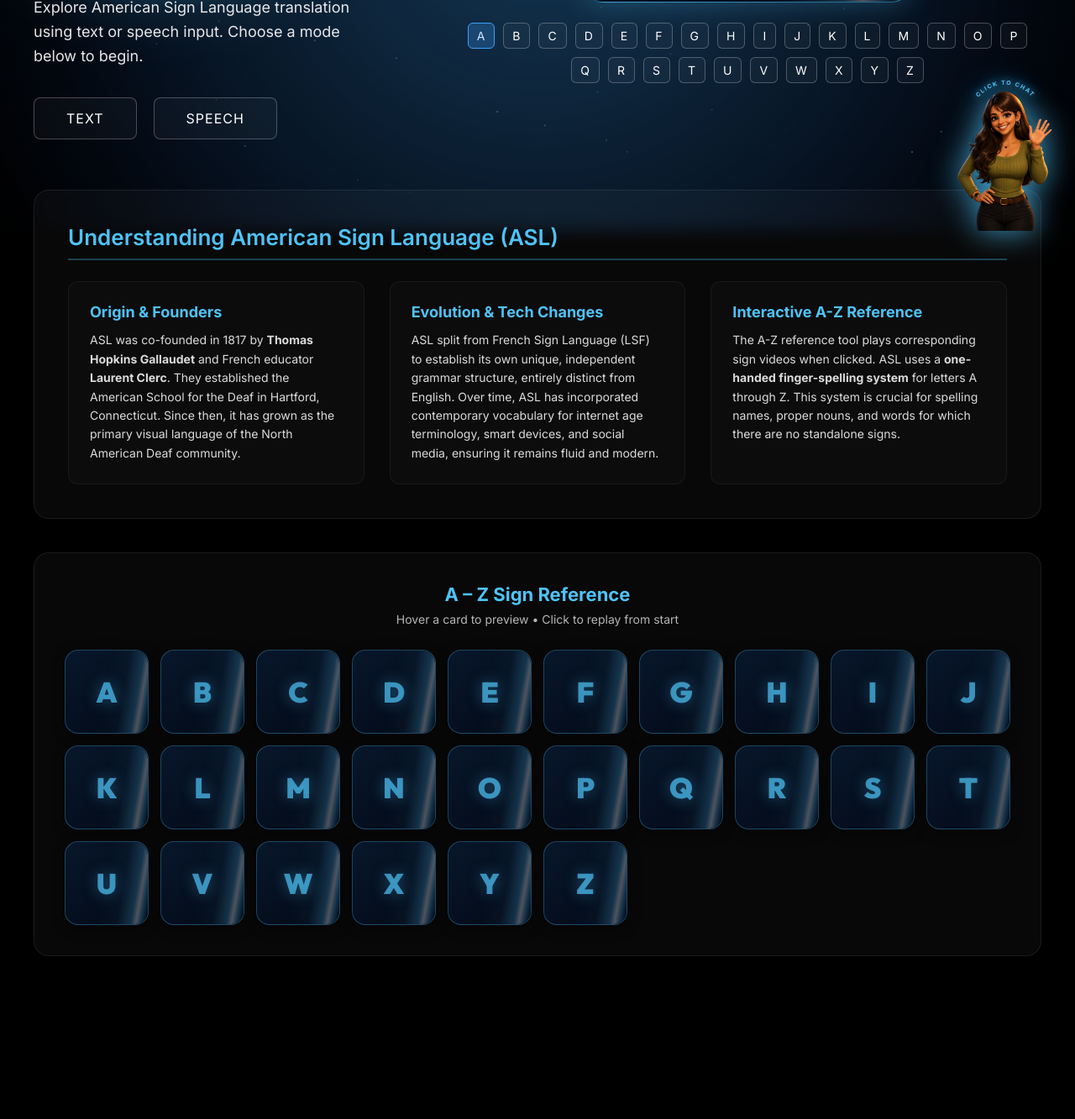
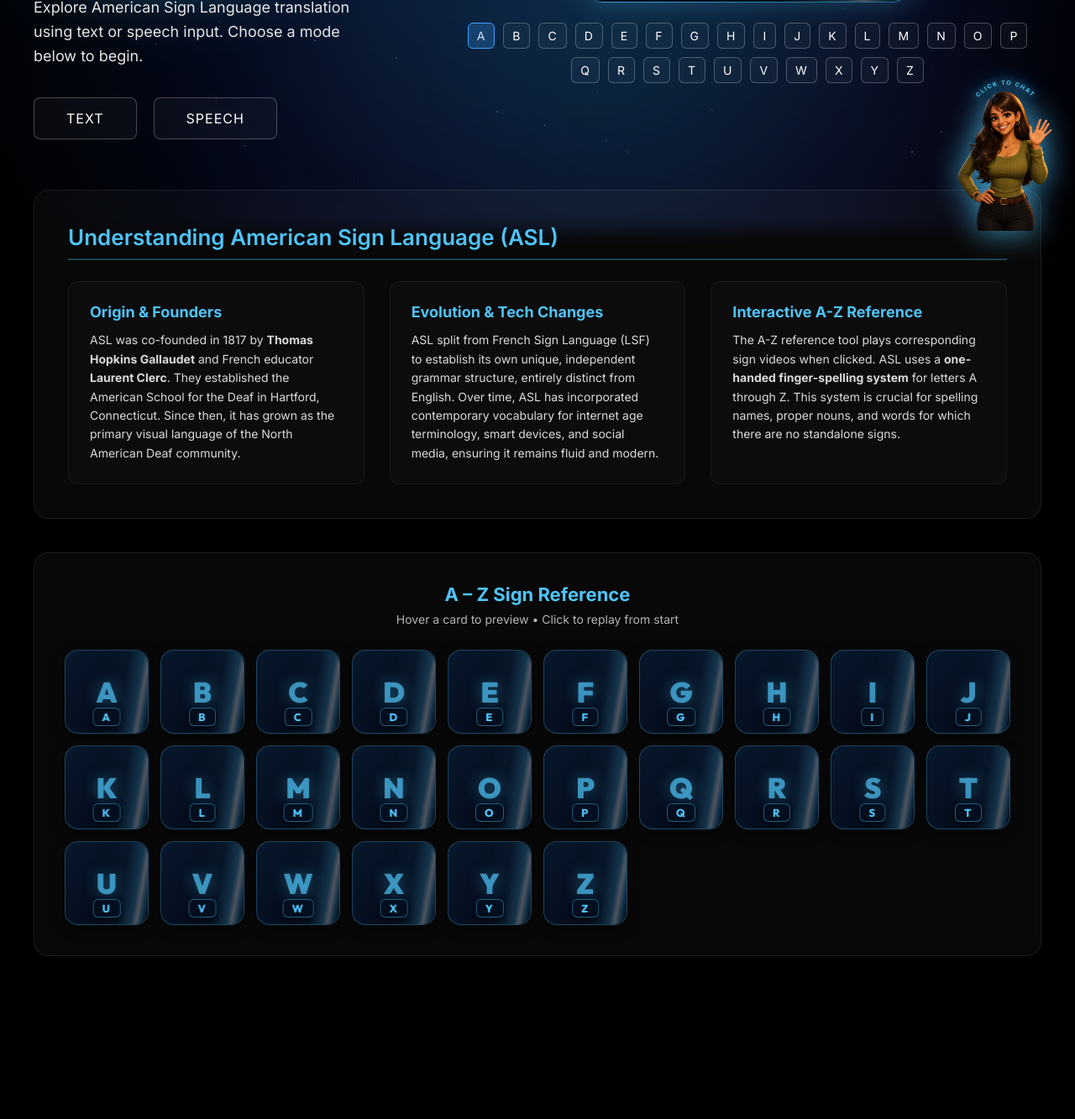
Before and after one commit to pratyaksha0612/Text-Speech-to-ASL-ISL, a Flask app: page /asl in a window 1280 px wide. Shown: the part 525-1858 px from the top of the page at 84% size. Run offline with Flask 2, Linux system fonts and the light colour scheme.

Commit message:
Add floating alphabet tags on video thumbnails and subtle breathing aurora background

```diff
--- a/static/style.css
+++ b/static/style.css
@@ -75,60 +75,44 @@ text-align:center;
 
 
 
-/* ================= CORE NEBULA ================= */
+/* ================= SUBTLE BREATHING AURORA BACKGROUND ================= */
 
 .galaxy::before {
-
     content: "";
-
     position: absolute;
-
-    width: 1200px;
-    height: 1200px;
-
-    top: 50%;
-    left: 50%;
-
-    transform: translate(-50%, -50%);
-
-    background:
-
-        radial-gradient(circle, rgba(79, 195, 247, 0.25), transparent 70%);
-
-    filter: blur(140px);
-
-}
-
-
-
-/* ================= FAR STARS ================= */
+    width: 1000px;
+    height: 1000px;
+    top: 15%;
+    left: 15%;
+    background: radial-gradient(circle, rgba(79, 195, 247, 0.14) 0%, rgba(124, 77, 255, 0.07) 45%, transparent 70%);
+    filter: blur(100px);
+    animation: auroraFloat1 22s ease-in-out infinite alternate;
+    pointer-events: none;
+}
 
 .galaxy::after {
-
     content: "";
-
     position: absolute;
-
-    width: 200%;
-    height: 200%;
-
-    background-image:
-
-        radial-gradient(1px 1px at 10% 20%, white, transparent),
-        radial-gradient(1px 1px at 30% 40%, white, transparent),
-        radial-gradient(1px 1px at 50% 60%, white, transparent),
-        radial-gradient(1px 1px at 70% 80%, white, transparent),
-        radial-gradient(1px 1px at 90% 30%, white, transparent),
-
-        radial-gradient(1px 1px at 20% 70%, white, transparent),
-        radial-gradient(1px 1px at 40% 90%, white, transparent),
-        radial-gradient(1px 1px at 60% 20%, white, transparent),
-        radial-gradient(1px 1px at 80% 50%, white, transparent);
-
-    animation: slowDrift 80s linear infinite;
-
-    opacity: 0.6;
-
+    width: 900px;
+    height: 900px;
+    bottom: 10%;
+    right: 10%;
+    background: radial-gradient(circle, rgba(58, 160, 255, 0.12) 0%, rgba(0, 229, 255, 0.06) 50%, transparent 70%);
+    filter: blur(110px);
+    animation: auroraFloat2 26s ease-in-out infinite alternate;
+    pointer-events: none;
+}
+
+@keyframes auroraFloat1 {
+    0% { transform: translate(0, 0) scale(1); opacity: 0.7; }
+    50% { transform: translate(80px, -50px) scale(1.15); opacity: 1; }
+    100% { transform: translate(-50px, 60px) scale(0.95); opacity: 0.6; }
+}
+
+@keyframes auroraFloat2 {
+    0% { transform: translate(0, 0) scale(1); opacity: 0.6; }
+    50% { transform: translate(-60px, 40px) scale(1.1); opacity: 0.9; }
+    100% { transform: translate(40px, -70px) scale(1.05); opacity: 0.5; }
 }
 
 /* ===== FOOTER ===== */
@@ -2298,3 +2282,31 @@ color:#cfe8ff;
     position: relative;
     z-index: 3;
 }
+
+.sign-grid-card .card-letter-tag {
+    position: absolute;
+    bottom: 8px;
+    left: 50%;
+    transform: translateX(-50%);
+    z-index: 5;
+    font-size: 13px;
+    font-weight: 800;
+    color: #4fc3f7;
+    background: rgba(4, 14, 30, 0.88);
+    border: 1px solid rgba(79, 195, 247, 0.45);
+    border-radius: 6px;
+    padding: 2px 10px;
+    font-family: 'Outfit', sans-serif;
+    letter-spacing: 1.5px;
+    backdrop-filter: blur(8px);
+    box-shadow: 0 3px 10px rgba(0, 0, 0, 0.7);
+    pointer-events: none;
+    transition: all 0.25s ease;
+}
+
+.sign-grid-card:hover .card-letter-tag {
+    background: rgba(79, 195, 247, 0.25);
+    border-color: #4fc3f7;
+    color: #ffffff;
+    box-shadow: 0 0 14px rgba(79, 195, 247, 0.6);
+}
--- a/templates/asl.html
+++ b/templates/asl.html
@@ -92,9 +92,15 @@
         vid.playsInline = true;
         vid.preload = 'metadata';
 
+        // Bottom letter tag (always visible over video)
+        const tag = document.createElement('div');
+        tag.className = 'card-letter-tag';
+        tag.textContent = upper;
+
         card.appendChild(shimmer);
         card.appendChild(mark);
         card.appendChild(vid);
+        card.appendChild(tag);
 
         vid.addEventListener('loadedmetadata', function(){
             if (vid.duration) vid.currentTime = Math.max(0, vid.duration - 0.05);
--- a/templates/isl.html
+++ b/templates/isl.html
@@ -150,9 +150,15 @@ video.addEventListener("timeupdate", () => {
         vid.playsInline = true;
         vid.preload = 'metadata';
 
+        // Bottom letter tag (always visible over video)
+        const tag = document.createElement('div');
+        tag.className = 'card-letter-tag';
+        tag.textContent = upper;
+
         card.appendChild(shimmer);
         card.appendChild(mark);
         card.appendChild(vid);
+        card.appendChild(tag);
 
         vid.addEventListener('loadedmetadata', function() {
             if (vid.duration) {
```
